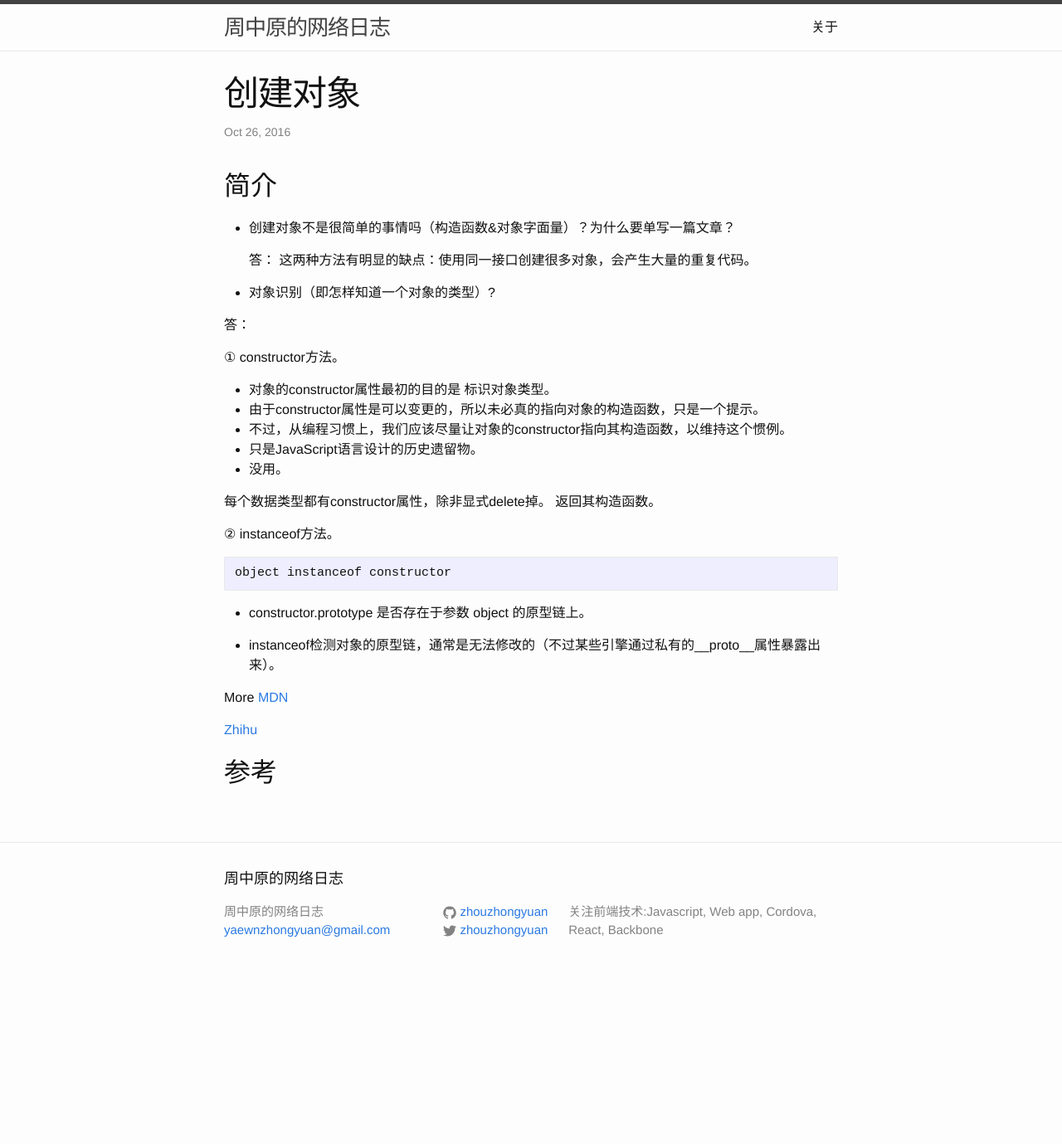
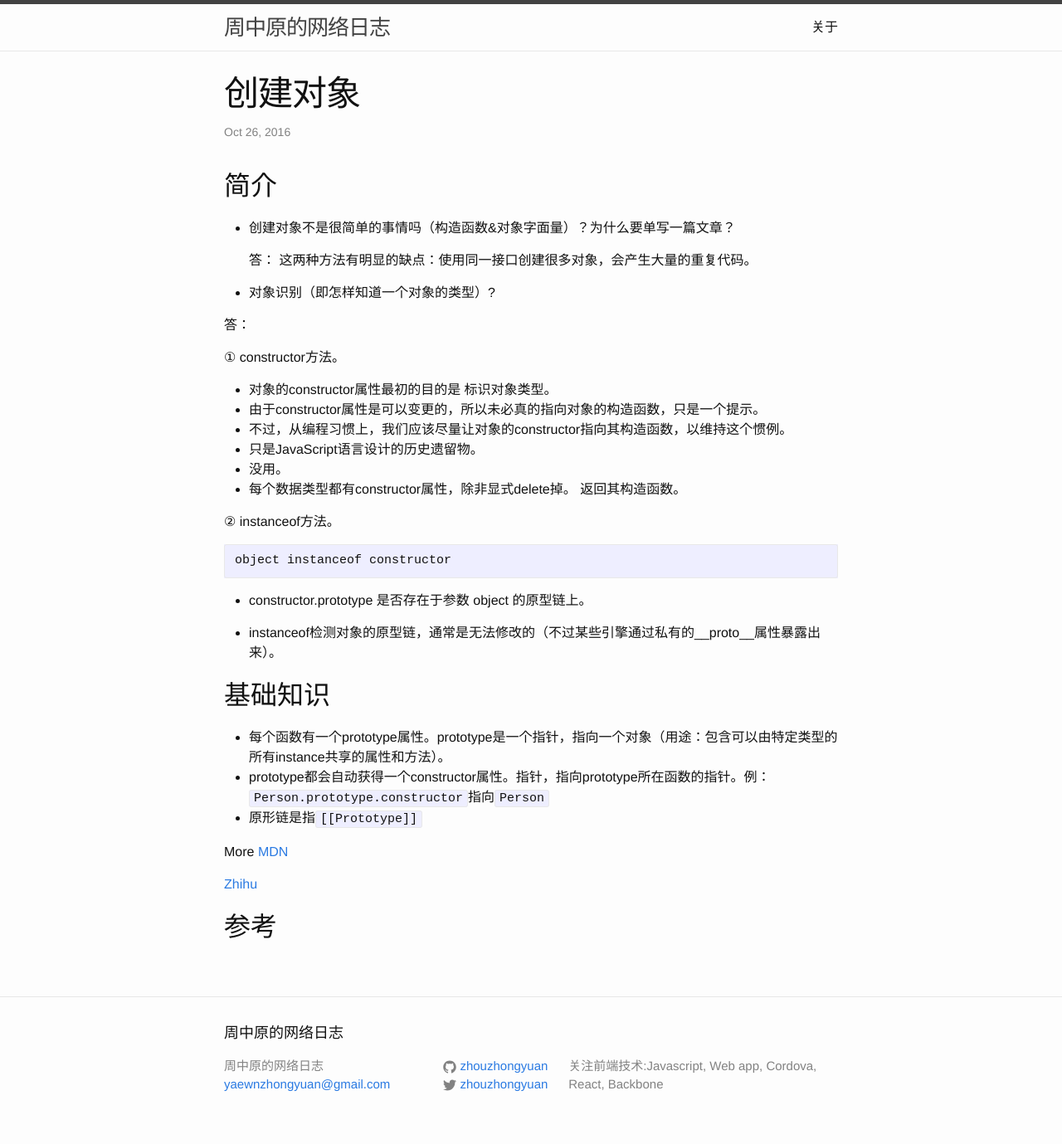
Before and after one commit to zhouzhongyuan/zhouzhongyuan.github.io, a Jekyll site: the page built from _posts/2016-10-26-创建对象.md, in a window 1280 px wide. Shown: the whole page at 83% size. Built offline with Jekyll 4.4.1, drawn with Linux system fonts in a browser that asks for light colours; comment, search, counter and statistics services are not loaded; before the commit the page ends 1193 px from its top, so only the background shows below that.

Commit message:
change 创建对象

```diff
--- a/_posts/2016-10-26-创建对象.md
+++ b/_posts/2016-10-26-创建对象.md
@@ -17,13 +17,13 @@ categories: dependence
 
 ① constructor方法。
 
+
 - 对象的constructor属性最初的目的是 标识对象类型。
 - 由于constructor属性是可以变更的，所以未必真的指向对象的构造函数，只是一个提示。
 - 不过，从编程习惯上，我们应该尽量让对象的constructor指向其构造函数，以维持这个惯例。
 - 只是JavaScript语言设计的历史遗留物。
 - 没用。
-
-每个数据类型都有constructor属性，除非显式delete掉。
+- 每个数据类型都有constructor属性，除非显式delete掉。
 返回其构造函数。
 
 ② instanceof方法。
@@ -36,6 +36,13 @@ object instanceof constructor
 
 - instanceof检测对象的原型链，通常是无法修改的（不过某些引擎通过私有的__proto__属性暴露出来）。
 
+## 基础知识
+
+- 每个函数有一个prototype属性。prototype是一个指针，指向一个对象（用途：包含可以由特定类型的所有instance共享的属性和方法）。
+- prototype都会自动获得一个constructor属性。指针，指向prototype所在函数的指针。例： `Person.prototype.constructor`指向`Person`
+- 原形链是指`[[Prototype]]`
+
+
 
 
 
```
